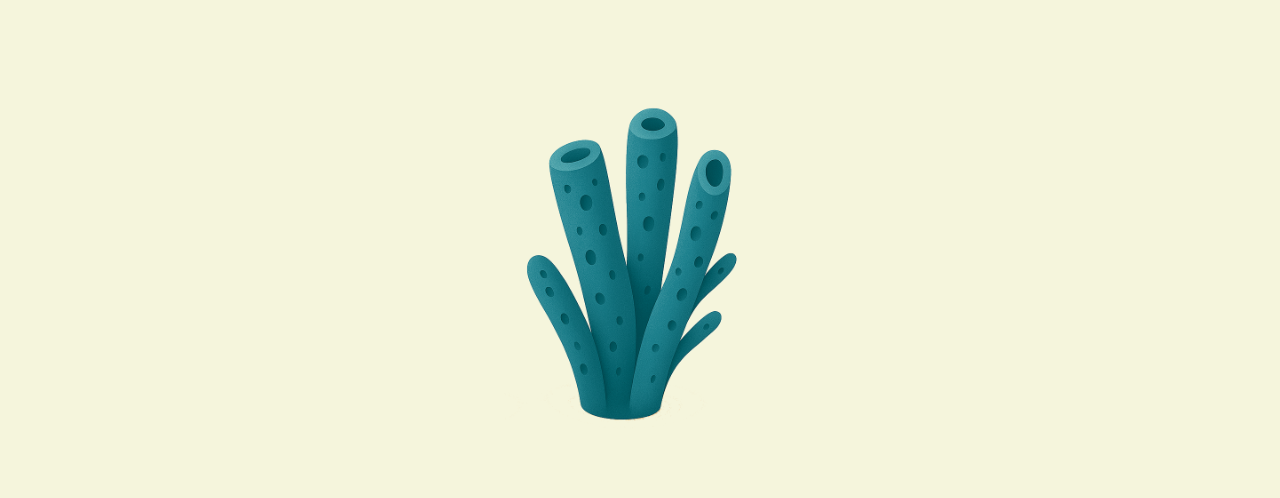
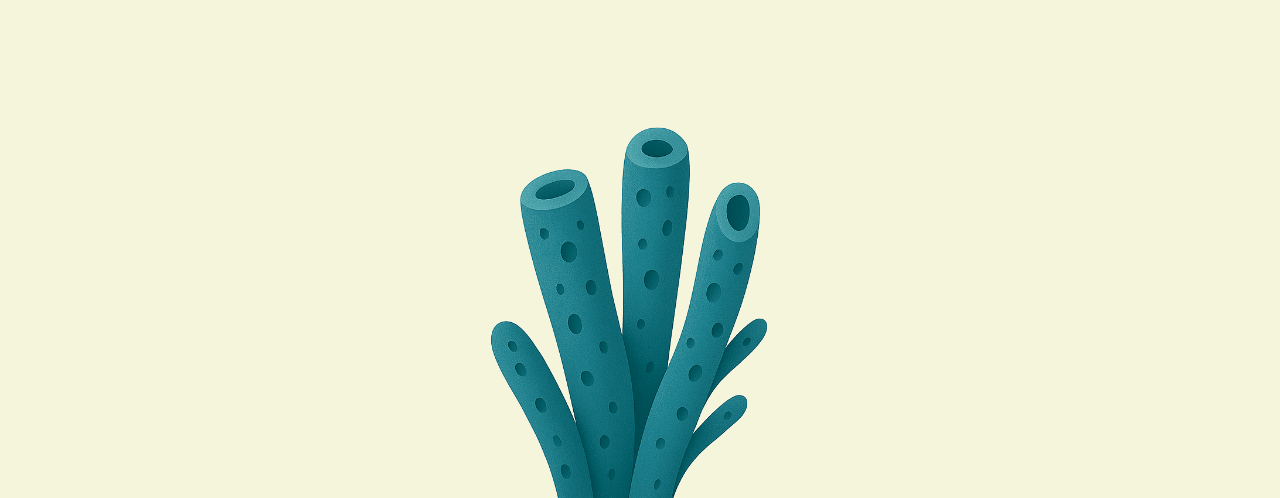
Before and after one commit to ViniciusDadalte/FiloMania, a plain HTML site: page pages/poriferos.html in a window 1280 px wide. Shown: the part 61-559 px from the top of the page. Drawn offline with Linux system fonts and the light colour scheme; a web font is replaced by a local one.

Commit message:
Arrumei a imagem dos poriferos de merda

```diff
--- a/css/poriferos.css
+++ b/css/poriferos.css
@@ -48,7 +48,7 @@ nav a:hover {
 }
 
 .imagem-bio {
-  max-width: 55%;
+  max-width: 900px;
   height: auto;
 }
 
```
